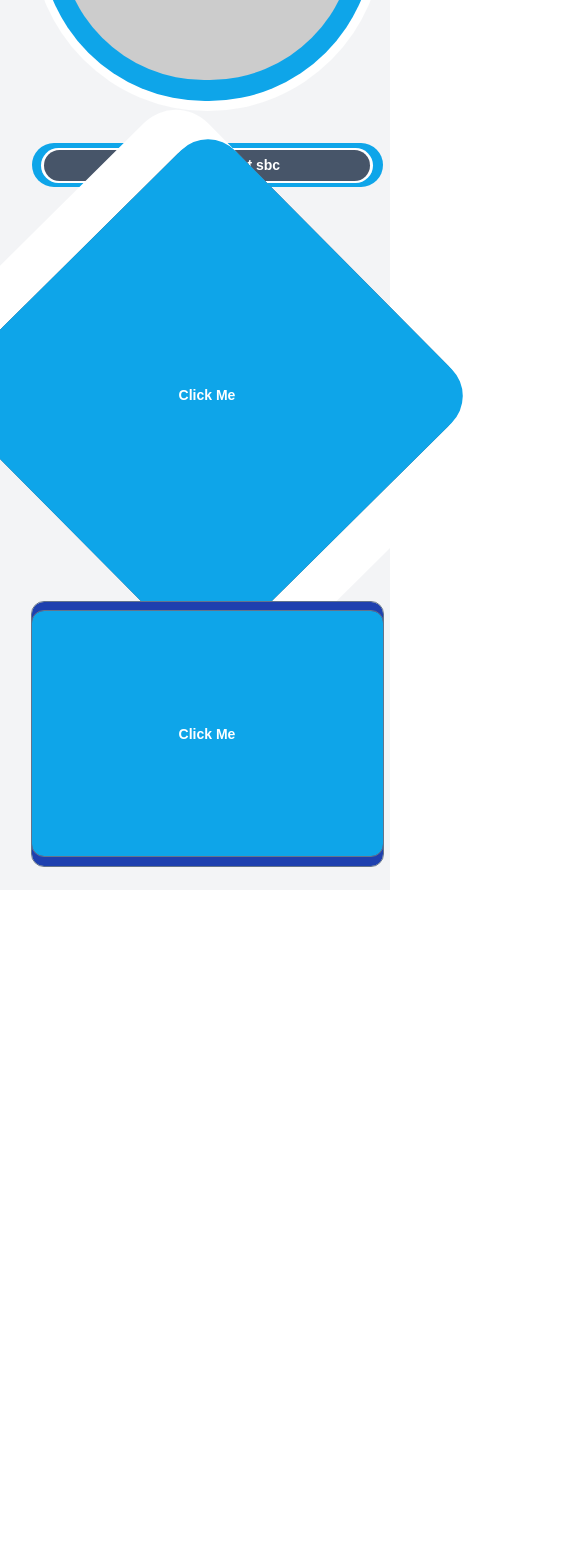
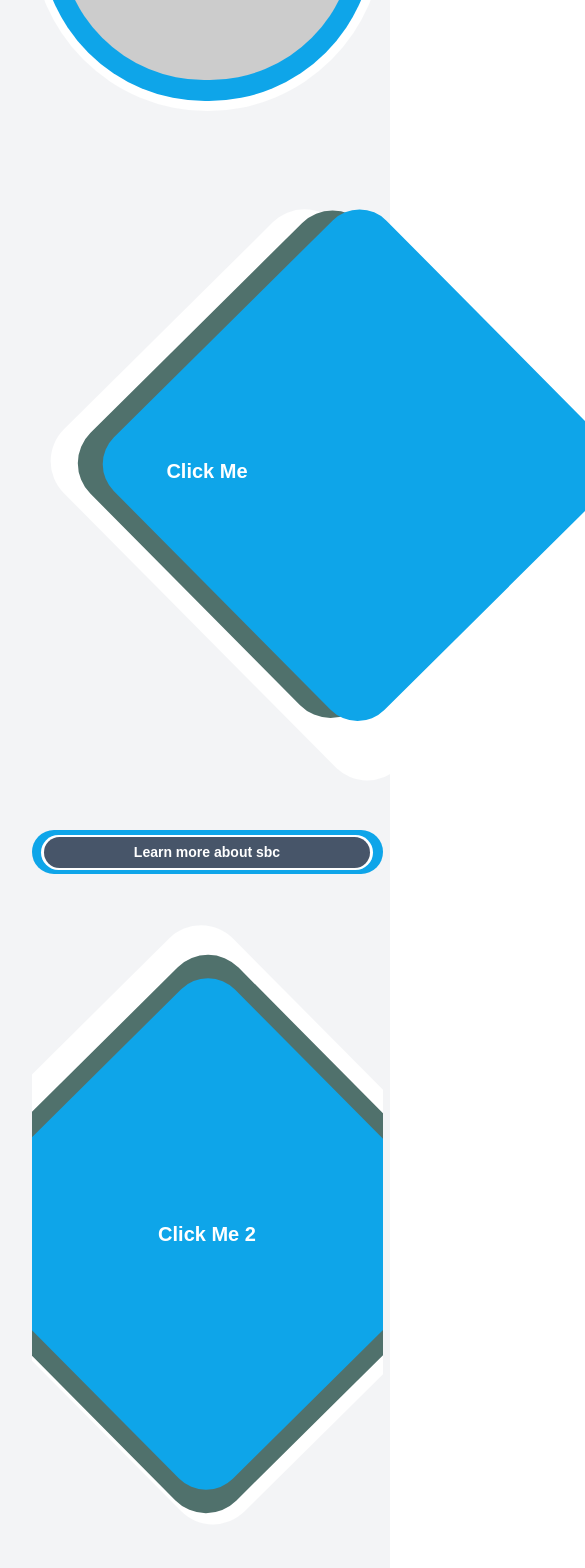
Before and after one commit to Ebtesham-21/sbc-revised, a Next.js app: page / in a window 390 px wide. Shown: the part 9900-11468 px from the top of the page, 585 px wide, since content can reach past the window. Before the commit the page ends 10790 px from the top, so only its background shows below. Built offline with nearby package versions, Linux system fonts and the light colour scheme.

Commit message:
almost aligned

```diff
--- a/src/app/page.tsx
+++ b/src/app/page.tsx
@@ -707,6 +707,23 @@ export default function Home() {
 </button>
 
 
+{/* document files */}
+<button className="relative w-[90vw] max-w-[655px] h-[655px] focus:outline-none active:scale-95 transition group">
+  {/* White Layer */}
+  <div className="absolute w-96 h-[475.62px] top-[317.45px] left-0 rotate-[-44.75deg] origin-top-left bg-white rounded-[45px]" />
+
+  {/* Slate Layer */}
+  <div className="absolute w-96 h-96 top-[319.45px] left-[28px] rotate-[-44.75deg] origin-top-left bg-[#50716C] rounded-[43px]" />
+
+  {/* Sky Layer */}
+  <div className="absolute w-96 h-96 top-[320.18px] left-[55.15px] rotate-[-44.75deg] origin-top-left bg-sky-500 rounded-[38px] group-hover:bg-sky-600" />
+
+  {/* Optional Content (centered) */}
+  <div className="absolute inset-0 flex items-center justify-center">
+    <span className="text-white text-xl font-semibold">Click Me</span>
+  </div>
+</button>
+
 
 
 
@@ -732,26 +749,35 @@ export default function Home() {
 </button>
 
 
+{/* Document Files Button */}
+<button className="relative w-[90vw] max-w-[655px] h-[655px] focus:outline-none active:scale-95 transition group overflow-hidden">
+  {/* White Layer (Bottom) - slightly shifted to top-right */}
+  <div className="absolute top-1/2 left-1/2 w-[440px] h-[460px] -translate-x-[50%] -translate-y-[52%] rotate-[-44.75deg] origin-center bg-white rounded-[45px] z-10" />
+
+  {/* Slate Layer (Middle) */}
+  <div className="absolute top-1/2 left-1/2 w-[420px] h-[420px] -translate-x-1/2 -translate-y-1/2 rotate-[-44.75deg] origin-center bg-[#50716C] rounded-[43px] z-20" />
+
+  {/* Sky Layer (Top) */}
+  <div className="absolute top-1/2 left-1/2 w-96 h-96 -translate-x-1/2 -translate-y-1/2 rotate-[-44.75deg] origin-center bg-sky-500 rounded-[38px] z-30 group-hover:bg-sky-600" />
+
+  {/* Centered Content */}
+  <div className="absolute inset-0 flex items-center justify-center z-40">
+    <span className="text-white text-xl font-semibold text-center">Click Me 2</span>
+  </div>
+
+</button>
 
 
 
-{/* pub button */}
 
-<button className="relative w-[90vw] max-w-[655px] aspect-square focus:outline-none active:scale-95 transition group">
-  {/* Bottom Layer */}
-  <div className="absolute top-1/2 left-1/2 w-96 h-[475px] -translate-x-1/2 -translate-y-1/2 origin-center rotate-[-44.75deg] bg-white rounded-[45px] group-hover:bg-gray-100"></div>
 
-  {/* Middle Layer */}
-  <div className="absolute top-1/2 left-1/2 w-96 h-96 -translate-x-1/2 -translate-y-1/2 origin-center rotate-[-44.75deg] bg-slate-600 rounded-[43px] group-hover:bg-slate-500"></div>
 
-  {/* Top Layer */}
-  <div className="absolute top-1/2 left-1/2 w-96 h-96 -translate-x-1/2 -translate-y-1/2 origin-center rotate-[-44.75deg] bg-sky-500 rounded-[38px] group-hover:bg-sky-600"></div>
 
-  {/* Optional Content */}
-  <div className="absolute inset-0 flex items-center justify-center text-white font-semibold text-sm sm:text-base md:text-xl text-center pointer-events-none">
-    Click Me
-  </div>
-</button>
+
+
+
+
+
 
 
 
```
